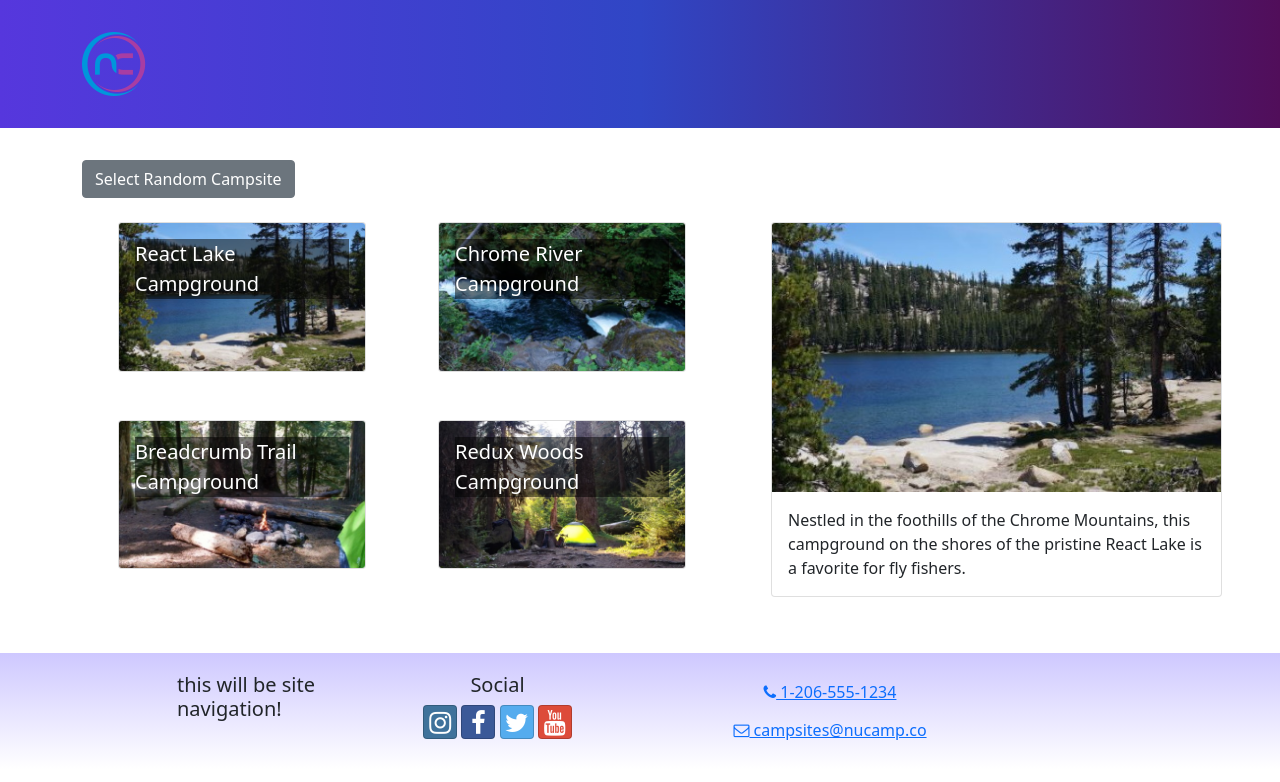
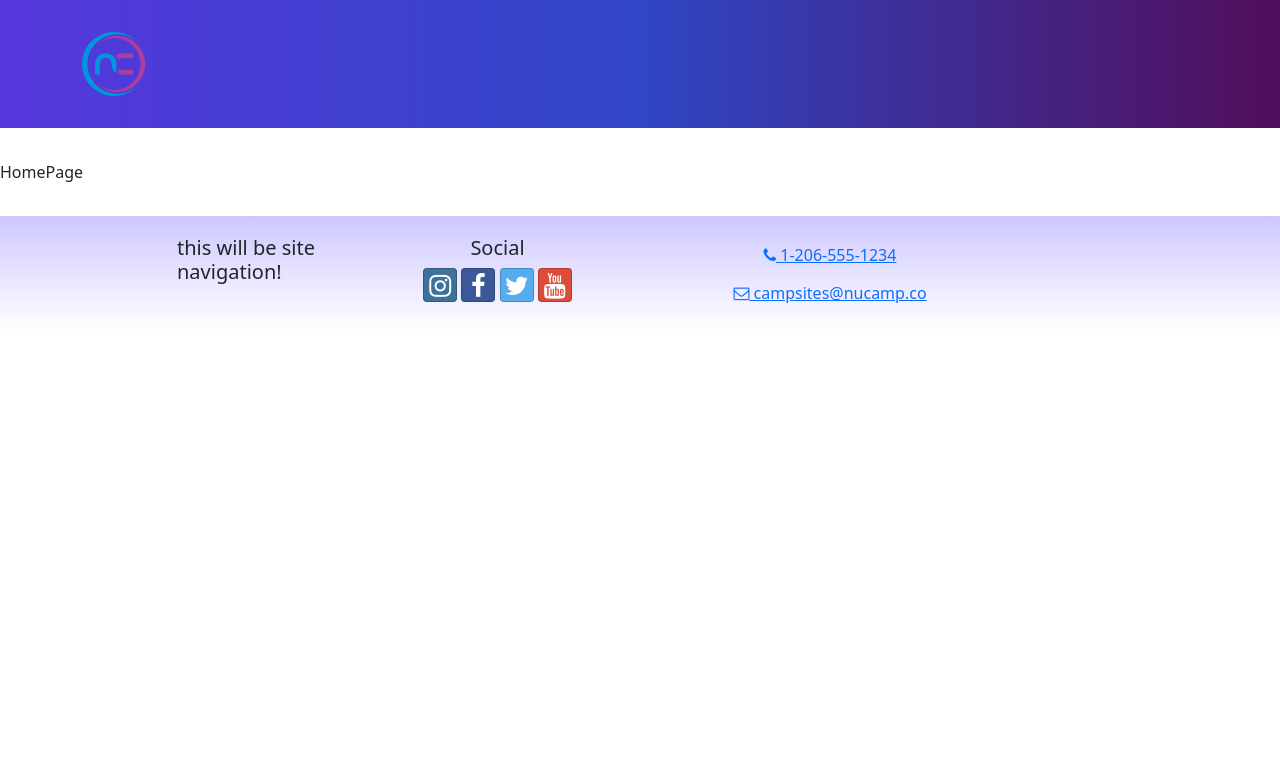
Before and after one commit to rhondashepp/gitrep, a React (Create React App) app in the folder NucampFolder/WebDev/3-React/nucampsite/: page / in a window 1280 px wide. Shown: the top 782 px of the page. Built offline with nearby package versions, Linux system fonts and the light colour scheme.

Commit message:
Router Setup

```diff
--- a/NucampFolder/WebDev/3-React/nucampsite/src/App.js
+++ b/NucampFolder/WebDev/3-React/nucampsite/src/App.js
@@ -1,3 +1,6 @@
+import { Routes, Route } from 'react-router-dom';
+import ContactPage from './pages/ContactPage';
+import HomePage from './pages/HomePage';
 import Header from './components/Header';
 import Footer from './components/Footer';
 import CampsitesDirectoryPage from './pages/CampsitesDirectoryPage';
@@ -7,7 +10,11 @@
     return (
         <div className='App'>
             <Header />
-            <CampsitesDirectoryPage />
+            <Routes>
+                <Route path='/' element={<HomePage />} />
+                <Route path='contact' element={<ContactPage />} />
+                <Route path='directory' element={<CampsitesDirectoryPage />} />
+            </Routes>
             <Footer />
         </div>
     );
--- a/NucampFolder/WebDev/3-React/nucampsite/src/features/campsites/CampsitesList.js
+++ b/NucampFolder/WebDev/3-React/nucampsite/src/features/campsites/CampsitesList.js
@@ -3,14 +3,19 @@
 import { selectAllCampsites } from './campsitesSlice';
 
 
-const CampsitesList = () => {
+const CampsitesList = ({setCampsiteId}) => {
     const campsites = selectAllCampsites();
 
     return (
         <Row className="ms-auto">
             {campsites.map((campsite) => {
                 return (
-                    <Col md="5" className="m-4" key={campsite.id} >
+                    <Col
+                    md="5"
+                    className="m-4"
+                    key={campsite.id}
+                    onClick={() => setCampsiteId(campsite.id)}
+                    >
                         <CampsiteCard campsite={campsite} />
                     </Col>
                 );
--- a/NucampFolder/WebDev/3-React/nucampsite/src/features/campsites/campsitesSlice.js
+++ b/NucampFolder/WebDev/3-React/nucampsite/src/features/campsites/campsitesSlice.js
@@ -4,7 +4,6 @@
     return CAMPSITES;
 };
 
-export const selectRandomCampsite = () => {
-    return CAMPSITES[Math.floor(CAMPSITES.length * Math.random())];
-
+export const selectCampsitesById = (id) => {
+    return CAMPSITES.find((campsite) => campsite.id === id);
 };
--- a/NucampFolder/WebDev/3-React/nucampsite/src/index.js
+++ b/NucampFolder/WebDev/3-React/nucampsite/src/index.js
@@ -1,10 +1,10 @@
 import React from 'react';
 import { createRoot } from 'react-dom/client';
+import { BrowserRouter } from 'react-router-dom';
+import './index.css';
+import App from './App';
+import { store } from './app/store';
 import { Provider } from 'react-redux';
-import { store } from './app/store';
-import App from './App';
-import reportWebVitals from './reportWebVitals';
-import './index.css';
 import 'bootstrap/dist/css/bootstrap.min.css';
 import 'bootstrap-social/bootstrap-social.css';
 import 'font-awesome/css/font-awesome.css';
@@ -15,9 +15,11 @@
 const root = createRoot(container);
 
 root.render(
-  <React.StrictMode>
-    <Provider store={store}>
-      <App />
-    </Provider>
-  </React.StrictMode>
+    <React.StrictMode>
+        <Provider store={store}>
+            <BrowserRouter>
+                <App />
+            </BrowserRouter>
+        </Provider>
+    </React.StrictMode>
 );
--- a/NucampFolder/WebDev/3-React/nucampsite/src/pages/CampsitesDirectoryPage.js
+++ b/NucampFolder/WebDev/3-React/nucampsite/src/pages/CampsitesDirectoryPage.js
@@ -1,20 +1,19 @@
 import { useState } from 'react';
-import { Container, Row, Col, Button } from 'reactstrap';
+import { Container, Row, Col } from 'reactstrap';
 import CampsiteDetail from '../features/campsites/CampsiteDetail';
 import CampsitesList from '../features/campsites/CampsitesList';
-import { selectRandomCampsite } from '../features/campsites/campsitesSlice';
+import { selectCampsitesById } from '../features/campsites/campsitesSlice';
 
 const CampsitesDirectoryPage = () => {
-   const [selectedCampsite, toggleCampsite] = useState(selectRandomCampsite());
+   const [campsiteId, setCampsiteId] = useState(0);
+   const selectedCampsite = selectCampsitesById(campsiteId);
 
     return (
         <Container>
-            <Button onClick={() => toggleCampsite(selectRandomCampsite())}>
-                Select Random Campsite
-            </Button>
+
             <Row>
                 <Col sm='5' md='7'>
-                    <CampsitesList />
+                    <CampsitesList setCampsiteId={setCampsiteId} />
                 </Col>
                 <Col sm='7' md='5'>
                     <CampsiteDetail campsite={selectedCampsite} />
--- /dev/null
+++ b/NucampFolder/WebDev/3-React/nucampsite/src/pages/ContactPage.js
@@ -0,0 +1,5 @@
+const ContactPage = () => {
+    return <div>ContactPage</div>;
+};
+
+export default ContactPage;
--- /dev/null
+++ b/NucampFolder/WebDev/3-React/nucampsite/src/pages/HomePage.js
@@ -0,0 +1,5 @@
+const HomePage = () => {
+    return <div>HomePage</div>;
+};
+
+export default HomePage;
```
